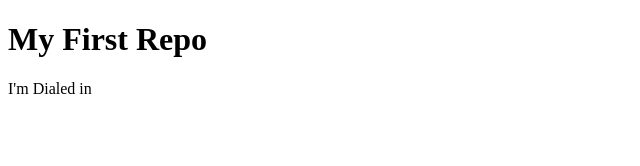
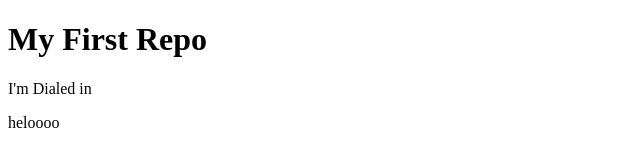
Before and after one commit to evamariem/first-repository, a plain HTML site: page index.html in a window 1280 px wide. Shown: the full height of the page, 0-640 px from the left. Drawn offline with Linux system fonts and the light colour scheme.

Commit message:
update page content

```diff
--- a/index.html
+++ b/index.html
@@ -8,5 +8,6 @@
   <body>
     <h1>My First Repo</h1>
     <p>I'm Dialed in</p>
+    <p>heloooo</p>
   </body>
 </html>
```
